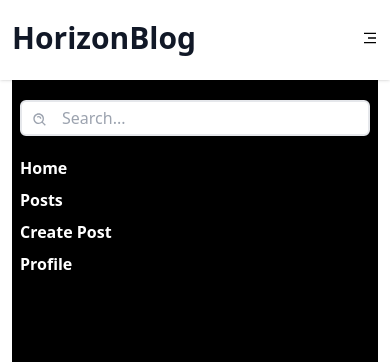
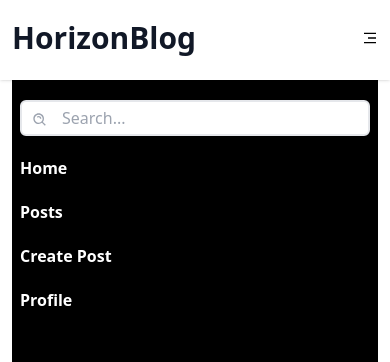
Before and after one commit to Obayuwana22/HorizonBlog, a React (Vite) app: page / in a window 390 px wide. Both pictures are taken after a click on the element 370 px from the left and 38 px from the top of the page. Shown: the top 362 px of the page. Built offline with nearby package versions, Linux system fonts and the light colour scheme.

Commit message:
edited mobile nav links

```diff
--- a/src/components/Navbar.jsx
+++ b/src/components/Navbar.jsx
@@ -31,20 +31,20 @@ const Navbar = () => {
         <div className="flex items-center justify-between relative mx-3 mt-5 lg:mx-14 2xl:max-w-[1440px] 2xl:mx-auto">
           <div className="text-3xl font-bold text-gray-900">HorizonBlog</div>
           <nav
-            className={`absolute top-10 px-2 py-5 w-52 bg-black transform transition-all duration-500 ease-in-out w-full h-dvh md:hidden ${
+            className={`absolute top-10 px-2 py-5 bg-black transform transition-all duration-500 ease-in-out w-full h-dvh md:hidden ${
               toggleMenu
                 ? "opacity-100 translate-y-5"
                 : "opacity-0 -translate-y-10 pointer-events-none"
             }`}
           >
             <Search />
-            <ul className="mt-5">
+            <ul className="mt-5 flex flex-col gap-5">
               {navLinks.map((navLink) => {
                 const { id, href, text } = navLink;
                 return (
                   <li
                     key={id}
-                    className="capitalize font-semibold  text-white my-2"
+                    className="capitalize font-semibold  text-white "
                   >
                     <NavLink to={href}>{text}</NavLink>
                   </li>
```
